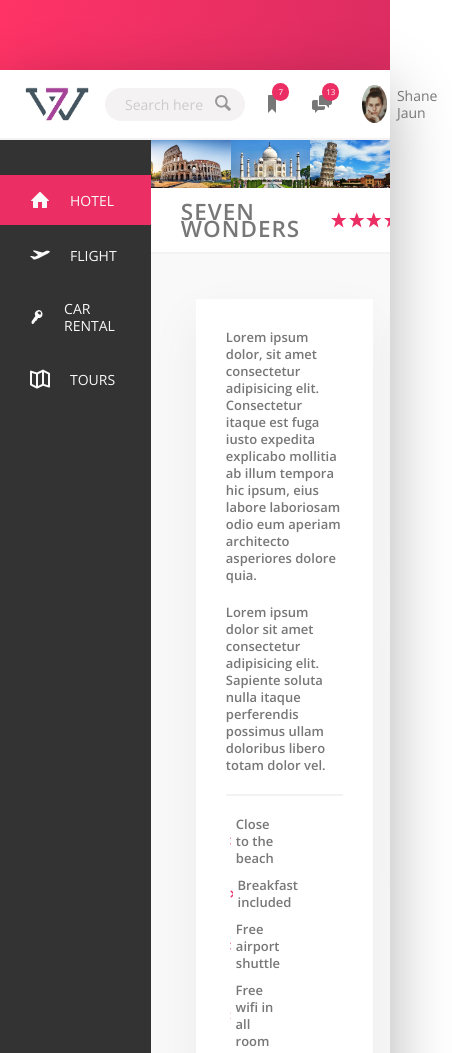
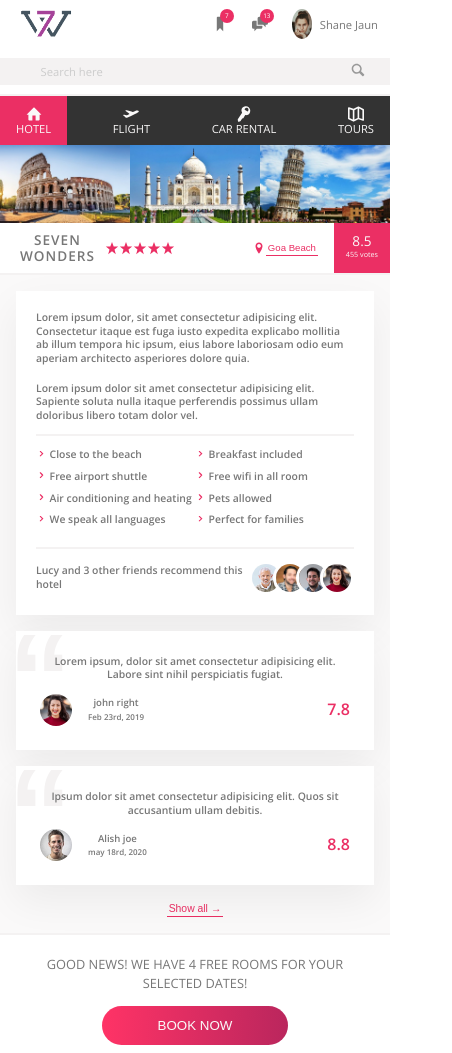
Before and after one commit to Ravi-Prakash99/flex_web, a website: page index.html in a window 390 px wide. Shown: the top 1053 px of the page, 452 px wide, since content can reach past the window. Drawn offline with nearby package versions, Linux system fonts and the light colour scheme.

Commit message:
fully responsive layout

```diff
--- a/css/style.css
+++ b/css/style.css
@@ -26,6 +26,12 @@ html {
   box-sizing: border-box;
   font-size: 62.5%;
   color: var(--color-grey-dark-1); }
+  @media only screen and (max-width: 56.25em) {
+    html {
+      font-size: 56.25%; } }
+  @media only screen and (max-width: 37.5em) {
+    html {
+      font-size: 50%; } }
 
 body {
   font-family: 'Open Sans', sans-serif;
@@ -35,8 +41,10 @@ body {
   background-image: linear-gradient(to bottom right, var(--color-primary-light), var(--color-primary-dark));
   background-size: cover;
   background-repeat: no-repeat;
-  padding: 5rem 0;
-  min-height: 100vh; }
+  padding: 5rem 0; }
+  @media only screen and (max-width: 75em) {
+    body {
+      padding: 0; } }
 
 .logo {
   height: 3.5rem;
@@ -47,6 +55,11 @@ body {
   display: flex;
   align-items: center;
   justify-content: center; }
+  @media only screen and (max-width: 31.25em) {
+    .search {
+      order: 1;
+      flex: 0 0 100%;
+      background-color: var(--color-grey-light-2); } }
   .search-input {
     font-size: inherit;
     font-family: inherit;
@@ -58,10 +71,17 @@ body {
     width: 90%;
     margin-right: -3.25rem;
     transition: all .2s; }
+    @media only screen and (max-width: 31.25em) {
+      .search-input {
+        border-radius: 0; } }
     .search-input:focus {
       outline: none;
       width: 100%;
       background-color: var(--color-grey-light-3); }
+      @media only screen and (max-width: 31.25em) {
+        .search-input:focus {
+          background-color: var(--color-grey-light-2);
+          width: 90%; } }
     .search-input::placeholder {
       font-weight: 300;
       color: var(--color-grey-light-4); }
@@ -110,6 +130,10 @@ body {
     position: absolute;
     top: 1.3rem;
     left: 2.5rem; }
+    @media only screen and (max-width: 31.25em) {
+      .user-nav__notification {
+        top: 0;
+        right: 0; } }
   .user-nav__user-photo {
     height: 3.75rem;
     border-radius: 50%;
@@ -121,10 +145,21 @@ body {
   list-style: none;
   font-size: 1.4rem;
   margin-top: 3.5rem; }
+  @media only screen and (max-width: 56.25em) {
+    .sidebar-list {
+      margin-top: 2.5rem; } }
+  @media only screen and (max-width: 43.75em) {
+    .sidebar-list {
+      margin-top: 0;
+      display: flex;
+      justify-content: space-between; } }
   .sidebar-list__item {
     position: relative; }
     .sidebar-list__item:not(:last-child) {
       margin-bottom: .5rem; }
+      @media only screen and (max-width: 43.75em) {
+        .sidebar-list__item:not(:last-child) {
+          margin-bottom: 0; } }
   .sidebar-list__item::before {
     content: "";
     background-color: var(--color-primary);
@@ -150,17 +185,33 @@ body {
     z-index: 10;
     display: flex;
     align-items: center; }
+    @media only screen and (max-width: 56.25em) {
+      .sidebar-list__link:link, .sidebar-list__link:visited {
+        padding: 1.2rem 2rem; } }
+    @media only screen and (max-width: 25em) {
+      .sidebar-list__link:link, .sidebar-list__link:visited {
+        display: flex;
+        flex-direction: column; } }
   .sidebar-list__icon {
     height: 2rem;
     width: 2rem;
     margin-right: 2rem;
     fill: currentColor; }
+    @media only screen and (max-width: 56.25em) {
+      .sidebar-list__icon {
+        margin-right: 1rem; } }
+    @media only screen and (max-width: 25em) {
+      .sidebar-list__icon {
+        margin-right: 0; } }
 
 .legal {
   font-size: 1.2rem;
   color: var(--color-grey-light-4);
   text-align: center;
   padding: 2rem; }
+  @media only screen and (max-width: 43.75em) {
+    .legal {
+      display: none; } }
 
 .gallery {
   display: flex; }
@@ -180,6 +231,20 @@ body {
     letter-spacing: 1px;
     font-size: 2.25rem;
     font-weight: 600; }
+    @media only screen and (max-width: 28.125em) {
+      .overview__heading {
+        font-size: 1.9rem;
+        padding: 1.2rem 2rem 1.2rem 2.5rem; } }
+    @media only screen and (max-width: 25em) {
+      .overview__heading {
+        flex: 0 0 10%;
+        text-align: center;
+        line-height: 1.15;
+        padding: 1.2rem 1.2rem 1.2rem 2.5rem;
+        font-size: 1.7rem; } }
+    @media only screen and (max-width: 20em) {
+      .overview__heading {
+        font-size: 1.5rem; } }
   .overview__rating {
     margin-right: auto;
     display: flex;
@@ -209,8 +274,14 @@ body {
     flex: 0 0 5rem;
     font-weight: 400;
     padding: 0 2rem; }
+    @media only screen and (max-width: 28.125em) {
+      .overview__feedback {
+        padding: 0 1.5rem; } }
     .overview__feedback-avg {
       font-size: 2rem; }
+      @media only screen and (max-width: 28.125em) {
+        .overview__feedback-avg {
+          font-size: 1.7rem; } }
     .overview__feedback-vote {
       font-size: .9rem;
       white-space: nowrap; }
@@ -253,6 +324,23 @@ body {
   flex: 0 0 60%;
   margin-right: 4.5rem;
   padding: 3rem; }
+  @media only screen and (max-width: 56.25em) {
+    .description-left {
+      margin-right: 3rem;
+      padding: 2rem; } }
+  @media only screen and (max-width: 37.5em) {
+    .description-left {
+      margin-right: 2rem; } }
+  @media only screen and (max-width: 31.25em) {
+    .description-left {
+      margin-right: 0;
+      margin-bottom: 3rem;
+      padding: 3rem; } }
+  @media only screen and (max-width: 25em) {
+    .description-left {
+      margin-right: 0;
+      margin-bottom: 2rem;
+      padding: 2.5rem; } }
   .description-left__paragraph:not(:last-of-type) {
     margin-bottom: 2rem; }
   .description-left__list {
@@ -263,10 +351,14 @@ body {
     padding: 2rem 0;
     display: flex;
     flex-wrap: wrap; }
+    @media only screen and (max-width: 56.25em) {
+      .description-left__list {
+        margin: 1.5rem 0;
+        padding: 1.5rem 0; } }
     .description-left__list-item {
       flex: 0 0 50%;
       display: flex;
-      align-items: center;
+      align-items: baseline;
       margin-bottom: 1rem; }
       .description-left__list-item::before {
         content: "";
@@ -284,6 +376,8 @@ body {
     font-size: 1.3rem;
     display: flex;
     align-items: center; }
+    .description-left__recommend-freind {
+      display: flex; }
     .description-left__recommend-count {
       margin-right: auto; }
     .description-left__recommend-photo {
@@ -319,6 +413,20 @@ body {
     left: -1rem;
     color: var(--color-grey-light-2);
     z-index: 1; }
+  @media only screen and (max-width: 56.25em) {
+    .review {
+      margin-bottom: 3rem;
+      padding: 2rem; } }
+  @media only screen and (max-width: 37.5em) {
+    .review {
+      margin-bottom: 2rem; } }
+  @media only screen and (max-width: 31.25em) {
+    .review {
+      margin-bottom: 3rem;
+      padding: 3rem; } }
+  @media only screen and (max-width: 31.25em) {
+    .review {
+      margin-bottom: 2rem; } }
   .review__text {
     text-align: center;
     z-index: 10;
@@ -350,11 +458,22 @@ body {
   justify-content: center;
   align-items: center;
   padding: 3rem; }
+  @media only screen and (max-width: 28.125em) {
+    .filter {
+      padding: 2.5rem; } }
   .filter__text {
     font-size: 1.6rem;
     font-weight: 400;
     margin-bottom: 2rem;
-    text-transform: uppercase; }
+    text-transform: uppercase;
+    text-align: center; }
+    @media only screen and (max-width: 31.25em) {
+      .filter__text {
+        line-height: 1.5;
+        margin-bottom: 1.5rem; } }
+    @media only screen and (max-width: 20em) {
+      .filter__text {
+        font-size: 1.4rem; } }
   .filter__btn {
     border: none;
     background-image: linear-gradient(to right, var(--color-primary-light), var(--color-primary-dark));
@@ -406,6 +525,10 @@ body {
   margin: 2rem auto;
   background-color: var(--color-grey-light-1);
   box-shadow: var(--shadow-black); }
+  @media only screen and (max-width: 75em) {
+    .container {
+      margin: 0;
+      max-width: 120rem; } }
 
 .header {
   font-size: 1.4rem;
@@ -415,9 +538,17 @@ body {
   display: flex;
   justify-content: space-between;
   align-items: center; }
+  @media only screen and (max-width: 31.25em) {
+    .header {
+      flex-wrap: wrap;
+      align-content: space-around;
+      height: 12rem; } }
 
 .content {
   display: flex; }
+  @media only screen and (max-width: 43.75em) {
+    .content {
+      flex-direction: column; } }
 
 .sidebar {
   flex: 0 0 17%;
@@ -439,3 +570,16 @@ body {
   border-bottom: var(--line);
   font-size: 1.3rem;
   font-weight: 600; }
+  @media only screen and (max-width: 56.25em) {
+    .hotel__description {
+      padding: 3rem; } }
+  @media only screen and (max-width: 37.5em) {
+    .hotel__description {
+      padding: 2rem; } }
+  @media only screen and (max-width: 31.25em) {
+    .hotel__description {
+      flex-direction: column;
+      padding: 3rem; } }
+  @media only screen and (max-width: 25em) {
+    .hotel__description {
+      padding: 2rem; } }
```
